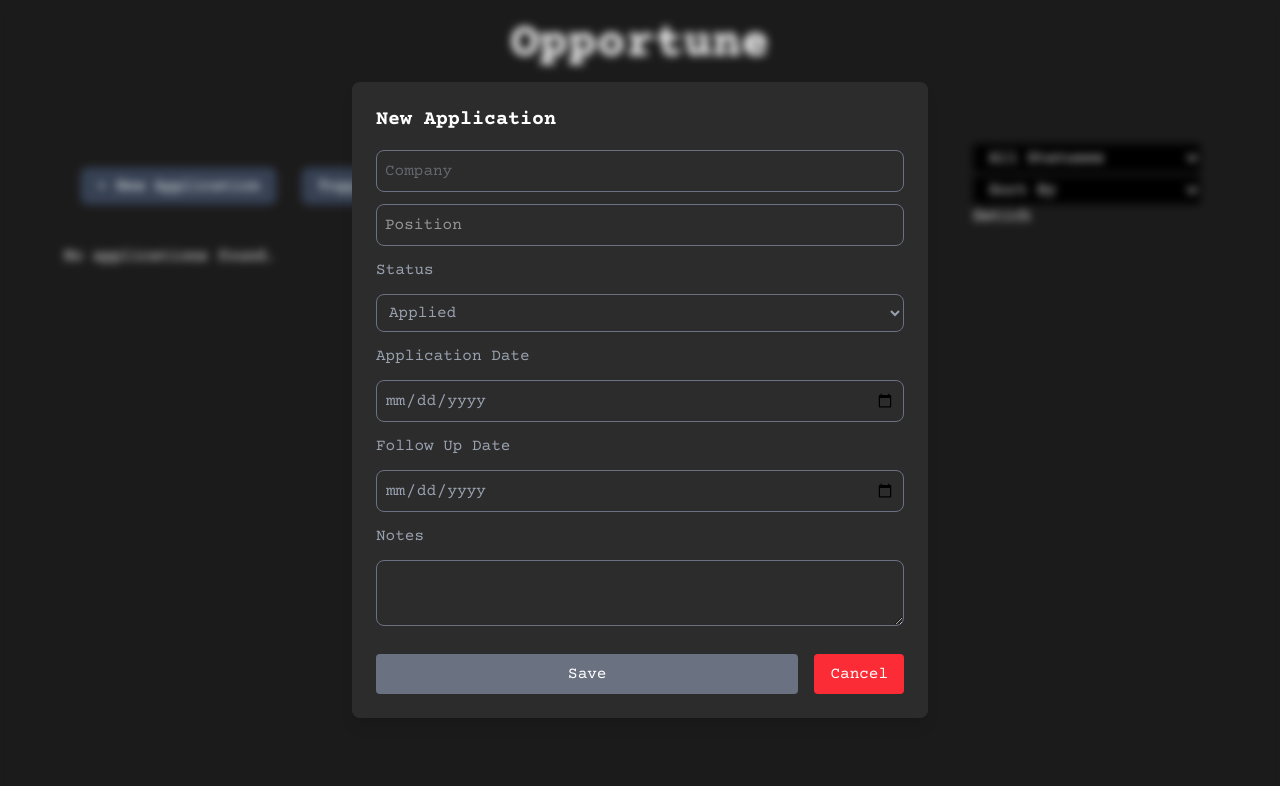
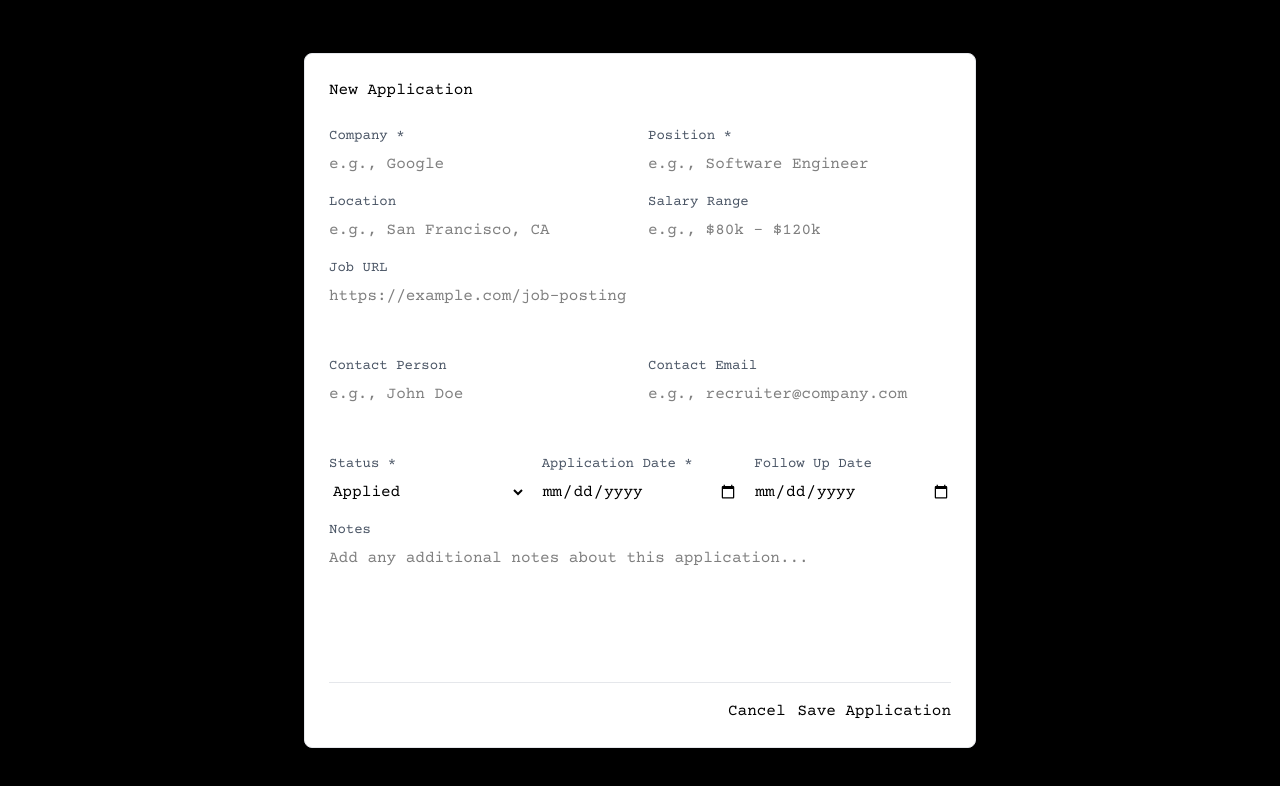
Before and after one commit to vedant-ere/Opportune, a React (Vite) app: page / in a window 1280 px wide. Both pictures are taken after a click on the button "+ New Application". Shown: the top 786 px of the page. Built offline with nearby package versions, Linux system fonts and the light colour scheme.

Commit message:
application form  restructred

```diff
--- a/src/components/ApplicationForm.jsx
+++ b/src/components/ApplicationForm.jsx
@@ -12,8 +12,11 @@ const ApplicationForm = ({ onClose, onSave, formData }) => {
     applicationDate:"",
     followupDate:"",
     notes:"",
-
-
+    location:"",
+    salary:"",
+    jobUrl:"",
+    contactPerson:"",
+    contactEmail:"",
   })
   useEffect(() => {
     if(formData){
@@ -22,7 +25,7 @@ const ApplicationForm = ({ onClose, onSave, formData }) => {
   }, [formData])
 
   const handleChange = (e) =>{
-    setForm({...form, [e.target.name]: e.target.value })
+    setForm({...form, [e.target.name] : e.target.value })
   }
 
   const handleSubmit = (e) => {
@@ -57,40 +60,119 @@ const ApplicationForm = ({ onClose, onSave, formData }) => {
     document.addEventListener("mousedown", handleClickOutside);
     document.addEventListener("keydown", keyPress);
     return () => {
-      document.removeEventListener("mousedown", handleClickOutside)
+      document.removeEventListener("mousedown",  handleClickOutside)
     }
   }, [onClose])
 
   return ReactDOM.createPortal (
-    <div className="fixed inset-0 flex justify-center  bg-opacity-20 backdrop-blur-xs items-center ">
-      <div ref={modalRef} className="bg-[#2c2c2c] p-6 rounded-lg w-xl  shadow-lg">
-        <h2 className="text-xl font-bold mb-4 text-white">{formData ? "Edit Application" : "New Application"}</h2>
-        <form onSubmit={handleSubmit} className="flex flex-col gap-3">
+    <div className="fixed inset-0 flex justify-center bg-black bg-opacity-30 backdrop-blur-sm items-center z-40 animate-fadeIn">
+      <div ref={modalRef} className="bg-white p-6 rounded-lg w-full max-w-2xl mx-4 shadow-2xl border border-gray-200 max-h-[90vh] overflow-y-auto">
+        <h2 className="heading-secondary mb-6">{formData ? "Edit Application" : "New Application"}</h2>
+        <form onSubmit={handleSubmit} className="flex flex-col gap-4">
+          {/* Basic Information */}
+          <div className="grid grid-cols-1 md:grid-cols-2 gap-4">
+            <div>
+              <label className="text-gray-600 text-sm mb-1.5 block font-medium">Company *</label>
               <input
                 type="text"
-            placeholder="Company"
+                placeholder="e.g., Google"
                 name="company"
                 value={form.company}
                 onChange={handleChange}
-            className="border border-gray-500 rounded-lg p-2 text-gray-400"
+                className="input-base w-full"
                 required
               />
+            </div>
+            <div>
+              <label className="text-gray-600 text-sm mb-1.5 block font-medium">Position *</label>
               <input
                 type="text"
-            placeholder="Position"
+                placeholder="e.g., Software Engineer"
                 name="position"
                 value={form.position}
                 onChange={handleChange}
-            className="border border-gray-500 rounded-lg px-2 py-2  text-white"
+                className="input-base w-full"
                 required
               />
+            </div>
+          </div>
 
-          <label className="text-gray-400">Status</label>
+          <div className="grid grid-cols-1 md:grid-cols-2 gap-4">
+            <div>
+              <label className="text-gray-600 text-sm mb-1.5 block font-medium">Location</label>
+              <input
+                type="text"
+                placeholder="e.g., San Francisco, CA"
+                name="location"
+                value={form.location}
+                onChange={handleChange}
+                className="input-base w-full"
+              />
+            </div>
+            <div>
+              <label className="text-gray-600 text-sm mb-1.5 block font-medium">Salary Range</label>
+              <input
+                type="text"
+                placeholder="e.g., $80k - $120k"
+                name="salary"
+                value={form.salary}
+                onChange={handleChange}
+                className="input-base w-full"
+              />
+            </div>
+          </div>
+
+          <div>
+            <label className="text-gray-600 text-sm mb-1.5 block font-medium">Job URL</label>
+            <input
+              type="url"
+              placeholder="https://example.com/job-posting"
+              name="jobUrl"
+              value={form.jobUrl}
+              onChange={handleChange}
+              className="input-base w-full"
+            />
+          </div>
+
+          <div className="divider my-2"></div>
+
+          {/* Contact Information */}
+          <div className="grid grid-cols-1 md:grid-cols-2 gap-4">
+            <div>
+              <label className="text-gray-600 text-sm mb-1.5 block font-medium">Contact Person</label>
+              <input
+                type="text"
+                placeholder="e.g., John Doe"
+                name="contactPerson"
+                value={form.contactPerson}
+                onChange={handleChange}
+                className="input-base w-full"
+              />
+            </div>
+            <div>
+              <label className="text-gray-600 text-sm mb-1.5 block font-medium">Contact Email</label>
+              <input
+                type="email"
+                placeholder="e.g., recruiter@company.com"
+                name="contactEmail"
+                value={form.contactEmail}
+                onChange={handleChange}
+                className="input-base w-full"
+              />
+            </div>
+          </div>
+
+          <div className="divider my-2"></div>
+
+          {/* Status and Dates */}
+          <div className="grid grid-cols-1 md:grid-cols-3 gap-4">
+            <div>
+              <label className="text-gray-600 text-sm mb-1.5 block font-medium">Status *</label>
               <select
                 value={form.status}
                 name="status"
                 onChange={handleChange}
-            className=" p-2 border border-gray-500 rounded-lg text-gray-400"
+                className="input-base w-full"
               >
                 <option value="Applied">Applied</option>
                 <option value="Waiting">Waiting</option>
@@ -98,43 +180,57 @@ const ApplicationForm = ({ onClose, onSave, formData }) => {
                 <option value="Accepted">Accepted</option>
                 <option value="Rejected">Rejected</option>
               </select>
-          <label className="text-gray-400">Application Date</label>
+            </div>
+            <div>
+              <label className="text-gray-600 text-sm mb-1.5 block font-medium">Application Date *</label>
               <input
                 type="date"
                 value={form.applicationDate}
                 name="applicationDate"
                 onChange={handleChange}
-            className="border border-gray-500 rounded-lg p-2  text-gray-400"
+                className="input-base w-full"
                 required
               />
-          <label className="text-gray-400">Follow Up Date</label>
+            </div>
+            <div>
+              <label className="text-gray-600 text-sm mb-1.5 block font-medium">Follow Up Date</label>
               <input
                 type="date"
                 value={form.followupDate}
                 name="followupDate"
                 onChange={handleChange}
-            className="border border-gray-500 rounded-lg p-2  text-gray-400"
+                className="input-base w-full"
               />
-          <label className="text-gray-400">Notes</label>
+            </div>
+          </div>
+
+          {/* Notes */}
+          <div>
+            <label className="text-gray-600 text-sm mb-1.5 block font-medium">Notes</label>
             <textarea
               name="notes"
               value={form.notes}
               onChange={handleChange}
-            className="border border-gray-500 rounded-lg p-2  text-gray-400"
+              rows="4"
+              placeholder="Add any additional notes about this application..."
+              className="input-base w-full resize-none"
             ></textarea>
-          <div className="flex justify-between mt-4">
-            <button
-              type="submit"
-              className="px-4 py-2 bg-gray-500 cursor-pointer w-full mr-4 text-white rounded hover:bg-green-400"
-            >
-              Save
-            </button>
+          </div>
+
+          {/* Action Buttons */}
+          <div className="flex justify-end gap-3 mt-4 pt-4 border-t border-gray-200">
             <button
               type="button"
               onClick={onClose}
-              className="px-4 py-2 bg-red-500 text-white cursor-pointer rounded hover:bg-red-600"
+              className="btn-secondary"
             >
               Cancel
+            </button>
+            <button
+              type="submit"
+              className="btn-primary"
+            >
+              {formData ? "Update" : "Save"} Application
             </button>
           </div>
         </form>
```
Lines whose indentation alone changed are shown as unchanged.
